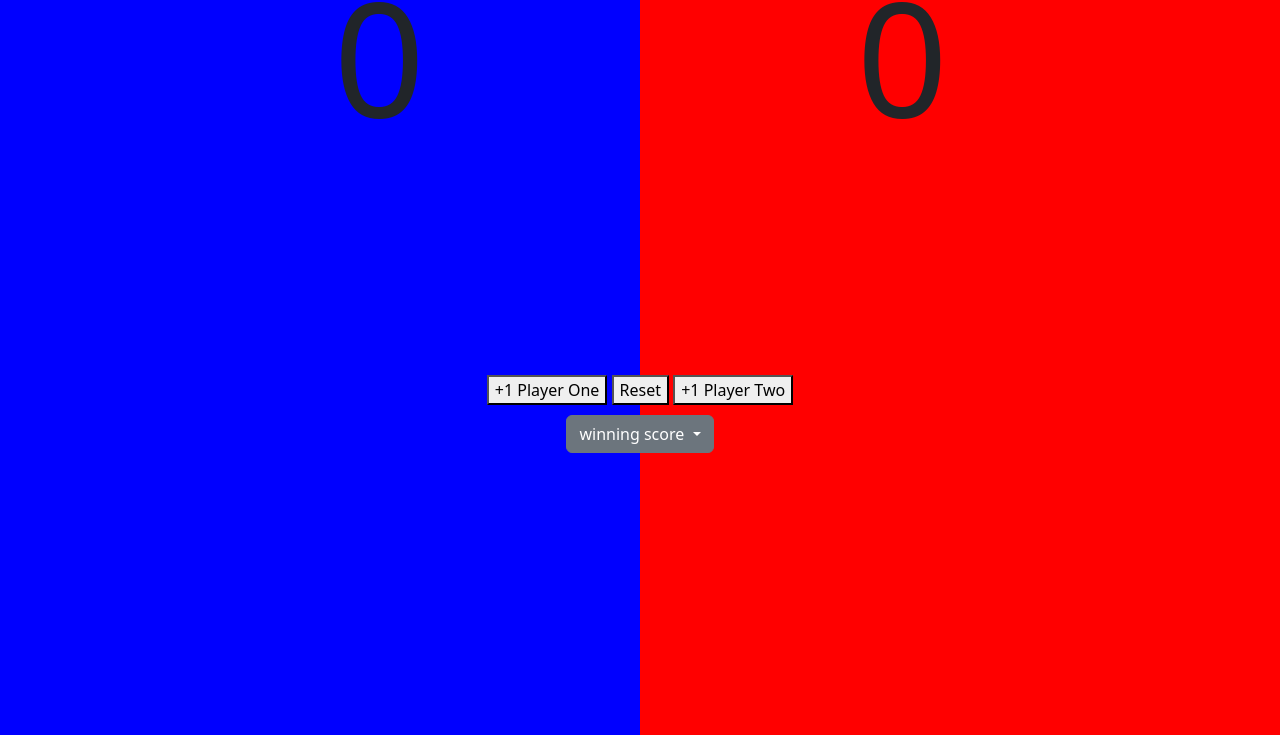
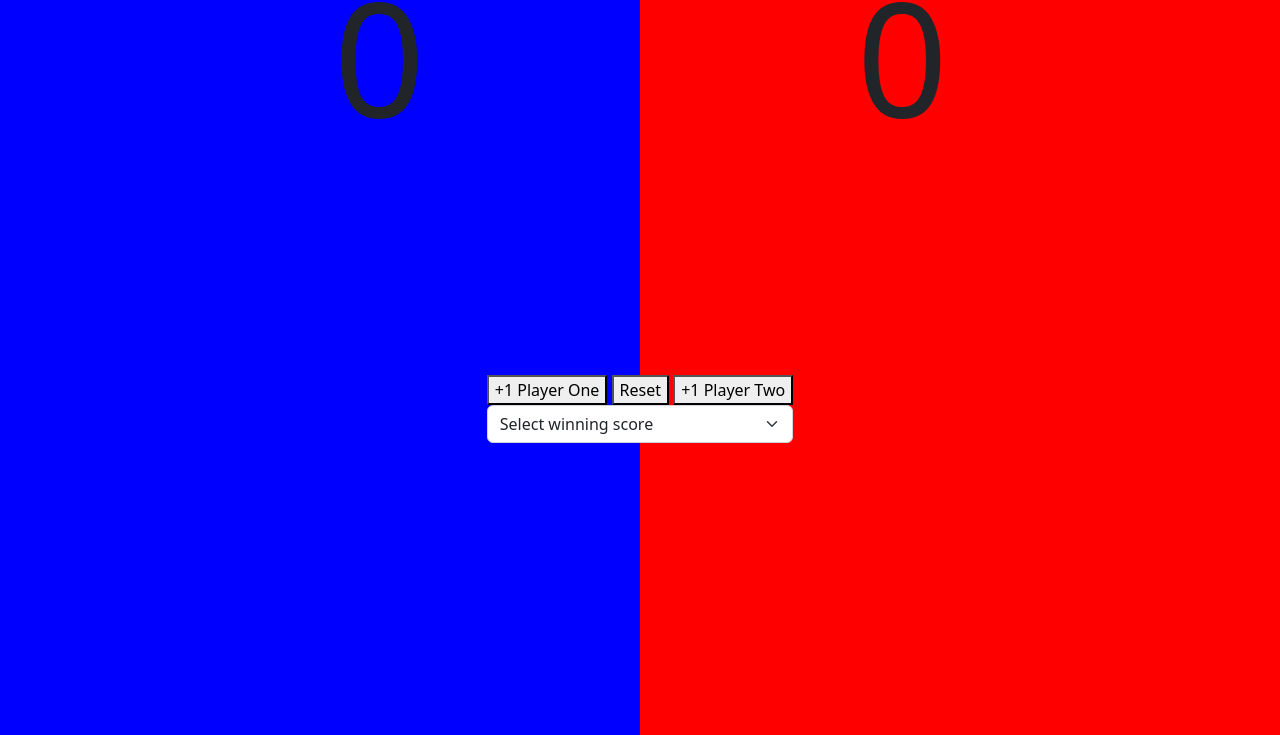
Before and after one commit to IronWalrus68/score-keeper, a plain HTML site: page index.html in a window 1280 px wide. Shown: the part 65-800 px from the top of the page. Drawn offline with nearby package versions, Linux system fonts and the light colour scheme.

Commit message:
finish feat

```diff
--- a/app.css
+++ b/app.css
@@ -36,7 +36,3 @@ body {
     align-items: center;
     margin-top: 55vh;
 }
-
-.dropdown {
-    padding-top: 10px;
-}
--- a/index.html
+++ b/index.html
@@ -29,21 +29,16 @@
     </div>
 
     <span id="btnwrapper">
-        <div class="dropdown">
-            <button class="btn btn-secondary dropdown-toggle" type="button" id="dropdownMenuButton1"
-                data-bs-toggle="dropdown" aria-expanded="false">
-                winning score
-            </button>
-            <ul class="dropdown-menu" aria-labelledby="dropdownMenuButton1">
-                <li><a class="dropdown-item">1</a></li>
-                <li><a class="dropdown-item">2</a></li>
-                <li><a class="dropdown-item">3</a></li>
-                <li><a class="dropdown-item">4</a></li>
-                <li><a class="dropdown-item">5</a></li>
-                <li><a class="dropdown-item">6</a></li>
-                <li><a class="dropdown-item">7</a></li>
-            </ul>
-        </div>
+        <select class="form-select" aria-label="Default select example">
+            <option selected>Select winning score</option>
+            <option value="1">One</option>
+            <option value="2">Two</option>
+            <option value="3">Three</option>
+            <option value="4">Four</option>
+            <option value="5">Five</option>
+            <option value="6">Six</option>
+            <option value="7">Seven</option>
+        </select>
 
         <div id="btns">
             <button>+1 Player One</button>
```
